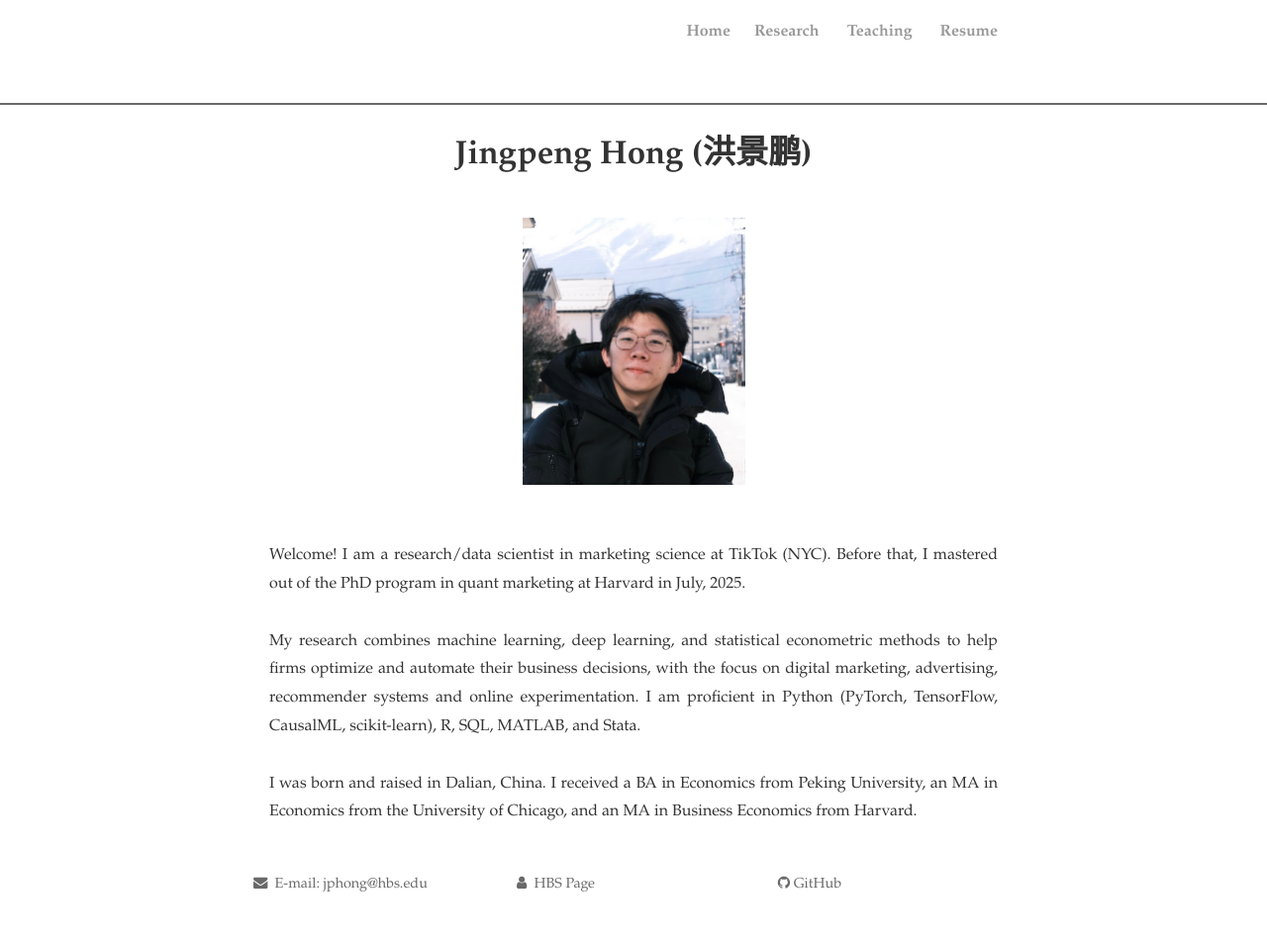
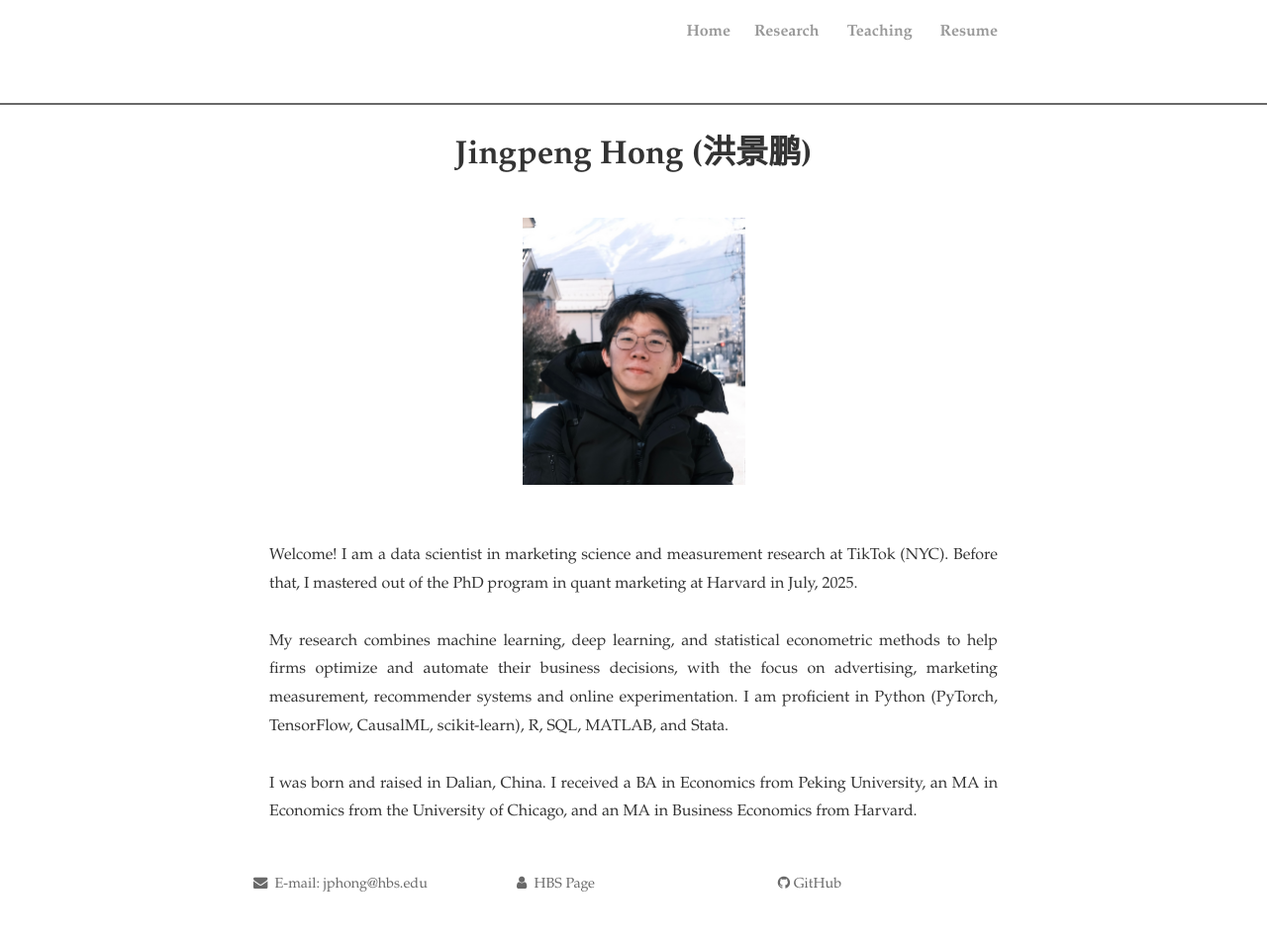
Before and after one commit to JingpengHong/JingpengHong.github.io, a Jekyll site: the page built from index.html, in a window 1280 px wide. Shown: the whole page at 99% size. Built offline with Jekyll 4.4.1, drawn with Linux system fonts in a browser that asks for light colours; nearby versions of some CDN libraries; the list of posts is cut into pages by our own code; comment, search, counter and statistics services are not loaded; a style sheet for code colours, icons or effects is not loaded.

Commit message:
Update index.html

```diff
--- a/index.html
+++ b/index.html
@@ -15,9 +15,9 @@ title: Jingpeng Hong (洪景鹏)
 <img src="Jingpeng_pic_web.jpg" alt="Jingpeng Hong" style="width:225px;height:270px;" title="Jingpeng Hong (洪景鹏)"; algin="middle">
 
 <br><br>
-<p style="text-align:justify;"> Welcome! I am a research/data scientist in marketing science at TikTok (NYC). Before that, I mastered out of the PhD program in quant marketing at Harvard in July, 2025.
+<p style="text-align:justify;"> Welcome! I am a data scientist in marketing science and measurement research at TikTok (NYC). Before that, I mastered out of the PhD program in quant marketing at Harvard in July, 2025.
 <br><br>
-My research combines machine learning, deep learning, and statistical econometric methods to help firms optimize and automate their business decisions, with the focus on digital marketing, advertising, recommender systems and online experimentation. I am proficient in Python (PyTorch, TensorFlow, CausalML, scikit-learn), R, SQL, MATLAB, and Stata.
+My research combines machine learning, deep learning, and statistical econometric methods to help firms optimize and automate their business decisions, with the focus on advertising, marketing measurement, recommender systems and online experimentation. I am proficient in Python (PyTorch, TensorFlow, CausalML, scikit-learn), R, SQL, MATLAB, and Stata.
 <br><br>
 I was born and raised in Dalian, China. I received a BA in Economics from Peking University, an MA in Economics from the University of Chicago, and an MA in Business Economics from Harvard.
 </div>
```
